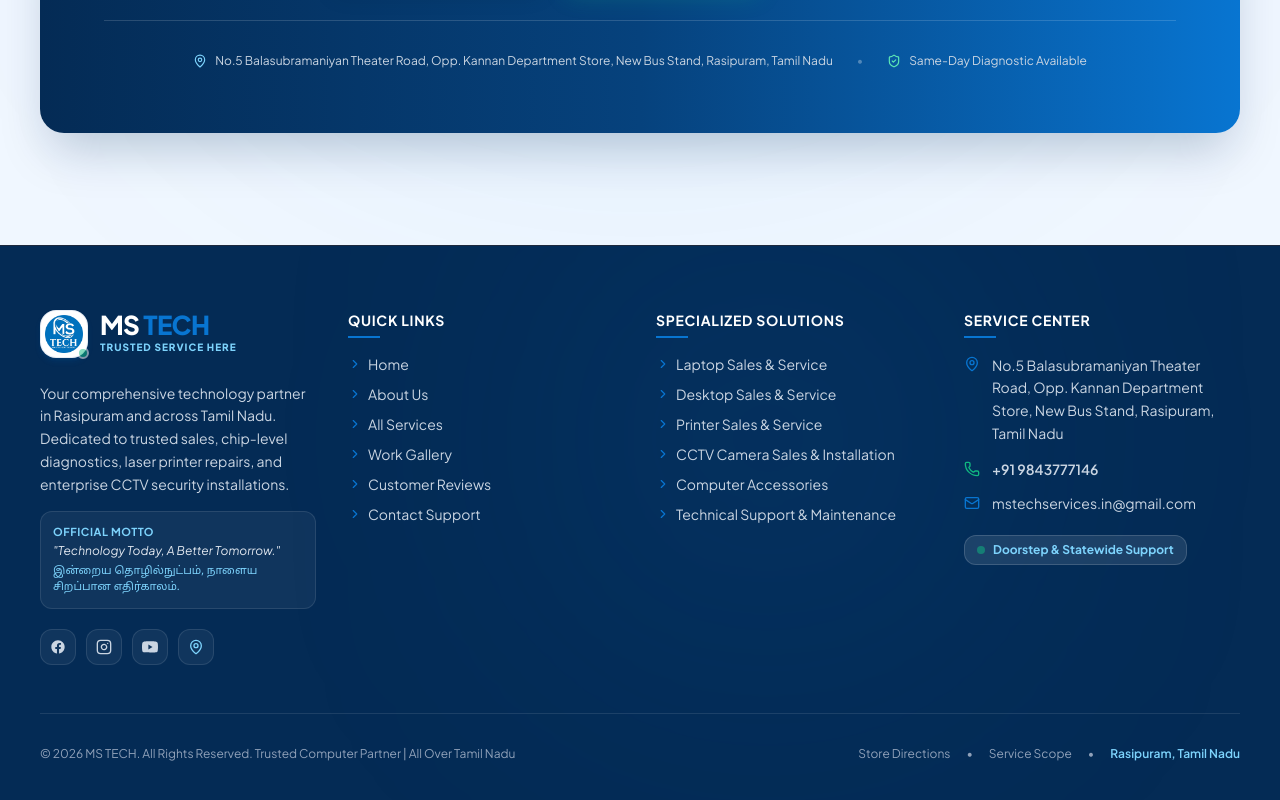
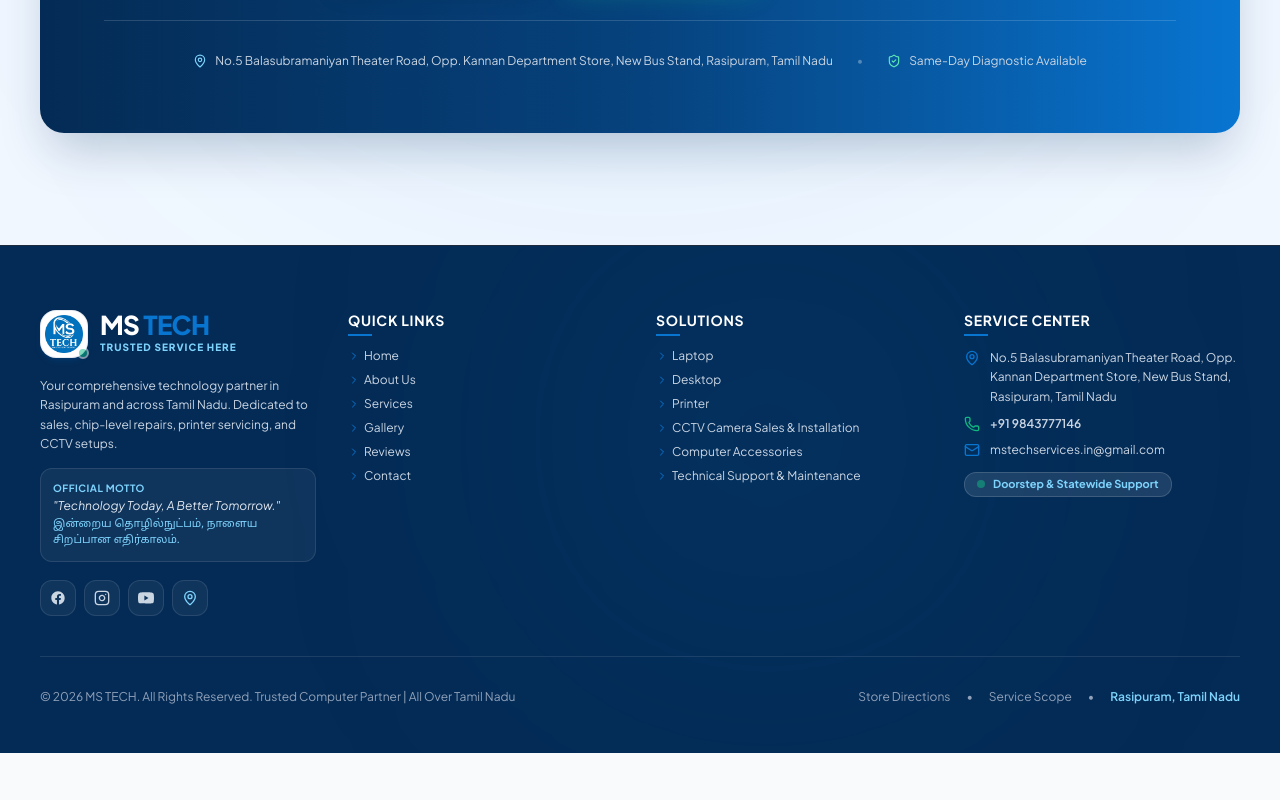
Before and after one commit to KGobikrishnan/MSTECH, a React (Vite) app: page / in a window 1280 px wide. Shown: the part 8290-9090 px from the top of the page. After the commit the page ends 9043 px from the top, so only its background shows below. Built offline with nearby package versions, Linux system fonts and the light colour scheme; a web font is replaced by a local one.

Commit message:
fix: compact 2-column grid layout for mobile footer

```diff
--- a/src/components/layout/Footer.jsx
+++ b/src/components/layout/Footer.jsx
@@ -12,34 +12,34 @@
       <div className="absolute top-0 right-1/4 w-96 h-96 bg-[#0875D1]/15 rounded-full blur-[140px] pointer-events-none" />
 
       <div className="max-w-[1536px] mx-auto px-4 sm:px-6 lg:px-10 relative z-10">
-        <div className="grid grid-cols-1 md:grid-cols-2 lg:grid-cols-4 gap-10 lg:gap-8 pb-12 border-b border-white/10">
+        <div className="grid grid-cols-2 md:grid-cols-2 lg:grid-cols-4 gap-6 sm:gap-8 lg:gap-8 pb-10 border-b border-white/10">
 
-          {/* Column 1: Brand & Bio */}
-          <div className="space-y-4">
+          {/* Column 1: Brand & Bio (Spans 2 cols on mobile, 1 col on lg) */}
+          <div className="col-span-2 md:col-span-2 lg:col-span-1 space-y-3.5">
             <Logo variant="dark" />
-            <p className="text-xs sm:text-sm text-slate-300 leading-relaxed pt-2">
-              Your comprehensive technology partner in Rasipuram and across Tamil Nadu. Dedicated to trusted sales, chip-level diagnostics, laser printer repairs, and enterprise CCTV security installations.
+            <p className="text-xs text-slate-300 leading-relaxed pt-1 max-w-lg">
+              Your comprehensive technology partner in Rasipuram and across Tamil Nadu. Dedicated to sales, chip-level repairs, printer servicing, and CCTV setups.
             </p>
 
-            <div className="p-3 rounded-xl bg-white/5 border border-white/10">
-              <span className="text-[11px] font-bold text-[#7DD3FC] uppercase tracking-wider block mb-0.5">
+            <div className="p-3 rounded-xl bg-white/5 border border-white/10 max-w-md">
+              <span className="text-[10px] font-bold text-[#7DD3FC] uppercase tracking-wider block mb-0.5">
                 Official Motto
               </span>
               <p className="text-xs text-slate-200 italic">
                 "Technology Today, A Better Tomorrow."
               </p>
-              <p className="text-[11px] text-[#7DD3FC] font-tamil mt-1">
+              <p className="text-[11px] text-[#7DD3FC] font-tamil mt-0.5">
                 இன்றைய தொழில்நுட்பம், நாளைய சிறப்பான எதிர்காலம்.
               </p>
             </div>
 
             {/* Social Icons */}
-            <div className="flex items-center gap-2.5 pt-1">
+            <div className="flex items-center gap-2 pt-1">
               <a
                 href={BUSINESS_INFO.socials.facebook}
                 target="_blank"
                 rel="noopener noreferrer"
-                className="w-9 h-9 rounded-xl bg-white/5 hover:bg-[#0875D1] hover:text-white text-slate-300 border border-white/10 flex items-center justify-center transition-all"
+                className="w-8 h-8 sm:w-9 sm:h-9 rounded-xl bg-white/5 hover:bg-[#0875D1] hover:text-white text-slate-300 border border-white/10 flex items-center justify-center transition-all"
                 aria-label="Facebook"
               >
                 <FacebookIcon className="w-4 h-4" />
@@ -48,7 +48,7 @@
                 href={BUSINESS_INFO.socials.instagram}
                 target="_blank"
                 rel="noopener noreferrer"
-                className="w-9 h-9 rounded-xl bg-white/5 hover:bg-[#0875D1] hover:text-white text-slate-300 border border-white/10 flex items-center justify-center transition-all"
+                className="w-8 h-8 sm:w-9 sm:h-9 rounded-xl bg-white/5 hover:bg-[#0875D1] hover:text-white text-slate-300 border border-white/10 flex items-center justify-center transition-all"
                 aria-label="Instagram"
               >
                 <InstagramIcon className="w-4 h-4" />
@@ -57,7 +57,7 @@
                 href={BUSINESS_INFO.socials.youtube}
                 target="_blank"
                 rel="noopener noreferrer"
-                className="w-9 h-9 rounded-xl bg-white/5 hover:bg-[#0875D1] hover:text-white text-slate-300 border border-white/10 flex items-center justify-center transition-all"
+                className="w-8 h-8 sm:w-9 sm:h-9 rounded-xl bg-white/5 hover:bg-[#0875D1] hover:text-white text-slate-300 border border-white/10 flex items-center justify-center transition-all"
                 aria-label="YouTube"
               >
                 <YoutubeIcon className="w-4 h-4" />
@@ -66,7 +66,7 @@
                 href={BUSINESS_INFO.socials.maps}
                 target="_blank"
                 rel="noopener noreferrer"
-                className="w-9 h-9 rounded-xl bg-white/5 hover:bg-[#0875D1] hover:text-white text-slate-300 border border-white/10 flex items-center justify-center transition-all"
+                className="w-8 h-8 sm:w-9 sm:h-9 rounded-xl bg-white/5 hover:bg-[#0875D1] hover:text-white text-slate-300 border border-white/10 flex items-center justify-center transition-all"
                 aria-label="Google Maps"
               >
                 <MapPin className="w-4 h-4 text-[#7DD3FC]" />
@@ -74,95 +74,95 @@
             </div>
           </div>
 
-          {/* Column 2: Quick Links */}
-          <div>
-            <h3 className="text-sm font-bold uppercase tracking-wider text-white mb-4 relative pb-2 after:content-[''] after:absolute after:bottom-0 after:left-0 after:w-8 after:h-0.5 after:bg-[#0875D1]">
+          {/* Column 2: Quick Links (Col 1 on mobile 2-col grid) */}
+          <div className="col-span-1">
+            <h3 className="text-xs sm:text-sm font-bold uppercase tracking-wider text-white mb-3 relative pb-1.5 after:content-[''] after:absolute after:bottom-0 after:left-0 after:w-6 after:h-0.5 after:bg-[#0875D1]">
               Quick Links
             </h3>
-            <ul className="space-y-2.5 text-xs sm:text-sm text-slate-300">
+            <ul className="space-y-2 text-xs text-slate-300">
               <li>
-                <Link to="/" className="hover:text-[#7DD3FC] flex items-center gap-1.5 transition-colors">
-                  <ChevronRight className="w-3.5 h-3.5 text-[#0875D1]" />
-                  Home
+                <Link to="/" className="hover:text-[#7DD3FC] flex items-center gap-1 transition-colors">
+                  <ChevronRight className="w-3 h-3 text-[#0875D1] shrink-0" />
+                  <span>Home</span>
                 </Link>
               </li>
               <li>
-                <Link to="/about" className="hover:text-[#7DD3FC] flex items-center gap-1.5 transition-colors">
-                  <ChevronRight className="w-3.5 h-3.5 text-[#0875D1]" />
-                  About Us
+                <Link to="/about" className="hover:text-[#7DD3FC] flex items-center gap-1 transition-colors">
+                  <ChevronRight className="w-3 h-3 text-[#0875D1] shrink-0" />
+                  <span>About Us</span>
                 </Link>
               </li>
               <li>
-                <Link to="/services" className="hover:text-[#7DD3FC] flex items-center gap-1.5 transition-colors">
-                  <ChevronRight className="w-3.5 h-3.5 text-[#0875D1]" />
-                  All Services
+                <Link to="/services" className="hover:text-[#7DD3FC] flex items-center gap-1 transition-colors">
+                  <ChevronRight className="w-3 h-3 text-[#0875D1] shrink-0" />
+                  <span>Services</span>
                 </Link>
               </li>
               <li>
-                <Link to="/gallery" className="hover:text-[#7DD3FC] flex items-center gap-1.5 transition-colors">
-                  <ChevronRight className="w-3.5 h-3.5 text-[#0875D1]" />
-                  Work Gallery
+                <Link to="/gallery" className="hover:text-[#7DD3FC] flex items-center gap-1 transition-colors">
+                  <ChevronRight className="w-3 h-3 text-[#0875D1] shrink-0" />
+                  <span>Gallery</span>
                 </Link>
               </li>
               <li>
-                <Link to="/reviews" className="hover:text-[#7DD3FC] flex items-center gap-1.5 transition-colors">
-                  <ChevronRight className="w-3.5 h-3.5 text-[#0875D1]" />
-                  Customer Reviews
+                <Link to="/reviews" className="hover:text-[#7DD3FC] flex items-center gap-1 transition-colors">
+                  <ChevronRight className="w-3 h-3 text-[#0875D1] shrink-0" />
+                  <span>Reviews</span>
                 </Link>
               </li>
               <li>
-                <Link to="/contact" className="hover:text-[#7DD3FC] flex items-center gap-1.5 transition-colors">
-                  <ChevronRight className="w-3.5 h-3.5 text-[#0875D1]" />
-                  Contact Support
+                <Link to="/contact" className="hover:text-[#7DD3FC] flex items-center gap-1 transition-colors">
+                  <ChevronRight className="w-3 h-3 text-[#0875D1] shrink-0" />
+                  <span>Contact</span>
                 </Link>
               </li>
             </ul>
           </div>
 
-          {/* Column 3: Services */}
-          <div>
-            <h3 className="text-sm font-bold uppercase tracking-wider text-white mb-4 relative pb-2 after:content-[''] after:absolute after:bottom-0 after:left-0 after:w-8 after:h-0.5 after:bg-[#0875D1]">
-              Specialized Solutions
+          {/* Column 3: Services (Col 2 on mobile 2-col grid) */}
+          <div className="col-span-1">
+            <h3 className="text-xs sm:text-sm font-bold uppercase tracking-wider text-white mb-3 relative pb-1.5 after:content-[''] after:absolute after:bottom-0 after:left-0 after:w-6 after:h-0.5 after:bg-[#0875D1]">
+              Solutions
             </h3>
-            <ul className="space-y-2.5 text-xs sm:text-sm text-slate-300">
+            <ul className="space-y-2 text-xs text-slate-300">
               {SERVICES_DATA.map((srv) => (
                 <li key={srv.slug}>
                   <Link
                     to={`/services/${srv.slug}`}
-                    className="hover:text-[#7DD3FC] flex items-center gap-1.5 transition-colors"
+                    className="hover:text-[#7DD3FC] flex items-center gap-1 transition-colors truncate"
                   >
-                    <ChevronRight className="w-3.5 h-3.5 text-[#0875D1]" />
-                    {srv.title}
+                    <ChevronRight className="w-3 h-3 text-[#0875D1] shrink-0" />
+                    <span className="truncate">{srv.title.replace("Sales & Service", "").replace("Solutions", "").trim()}</span>
                   </Link>
                 </li>
               ))}
             </ul>
           </div>
 
-          {/* Column 4: Contact Info */}
-          <div>
-            <h3 className="text-sm font-bold uppercase tracking-wider text-white mb-4 relative pb-2 after:content-[''] after:absolute after:bottom-0 after:left-0 after:w-8 after:h-0.5 after:bg-[#0875D1]">
+          {/* Column 4: Contact Info (Spans 2 cols on mobile, 1 col on lg) */}
+          <div className="col-span-2 md:col-span-2 lg:col-span-1 pt-3 sm:pt-0 border-t border-white/5 sm:border-t-0">
+            <h3 className="text-xs sm:text-sm font-bold uppercase tracking-wider text-white mb-3 relative pb-1.5 after:content-[''] after:absolute after:bottom-0 after:left-0 after:w-6 after:h-0.5 after:bg-[#0875D1]">
               Service Center
             </h3>
-            <div className="space-y-3.5 text-xs sm:text-sm text-slate-300">
-              <div className="flex items-start gap-3">
+            <div className="grid grid-cols-1 sm:grid-cols-2 lg:grid-cols-1 gap-2.5 text-xs text-slate-300">
+              <div className="flex items-start gap-2.5">
                 <MapPin className="w-4 h-4 text-[#0875D1] shrink-0 mt-0.5" />
                 <span className="leading-relaxed">{BUSINESS_INFO.address.full}</span>
               </div>
-              <div className="flex items-center gap-3">
+              <div className="flex items-center gap-2.5">
                 <Phone className="w-4 h-4 text-[#10B981] shrink-0" />
                 <a href={`tel:${BUSINESS_INFO.phone}`} className="hover:text-[#7DD3FC] font-semibold">
                   {BUSINESS_INFO.phoneDisplay}
                 </a>
               </div>
-              <div className="flex items-center gap-3">
+              <div className="flex items-center gap-2.5">
                 <Mail className="w-4 h-4 text-[#0875D1] shrink-0" />
                 <a href={`mailto:${BUSINESS_INFO.email}`} className="hover:text-[#7DD3FC] truncate">
                   {BUSINESS_INFO.email}
                 </a>
               </div>
-              <div className="pt-2">
-                <div className="inline-flex items-center gap-2 px-3 py-1.5 rounded-xl bg-white/10 border border-white/15 text-xs text-[#7DD3FC] font-bold">
+              <div className="pt-1">
+                <div className="inline-flex items-center gap-2 px-3 py-1 rounded-xl bg-white/10 border border-white/15 text-[11px] text-[#7DD3FC] font-bold">
                   <span className="w-2 h-2 rounded-full bg-[#10B981] animate-pulse" />
                   Doorstep & Statewide Support
                 </div>
```
